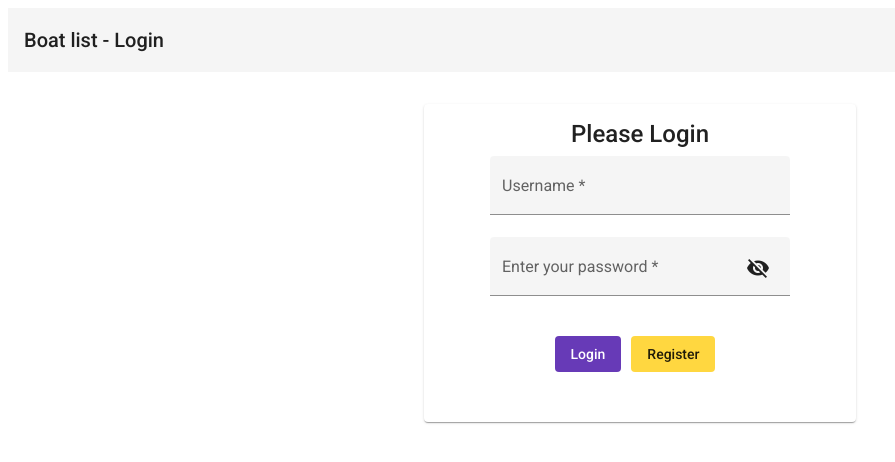
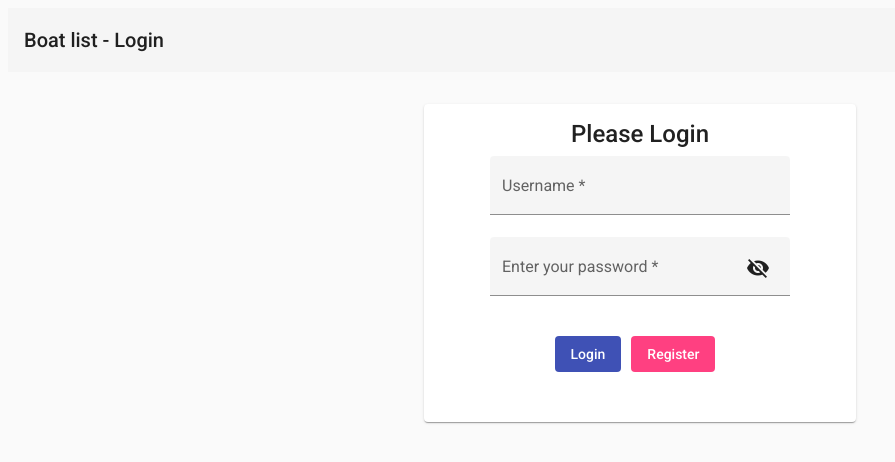
Before and after one commit to Kramoule/Boat-App, an Angular app in the folder boat-app/: page /login in a window 1280 px wide. Shown: the top 462 px of the page, without its empty margins (0-895 px from the left). Built offline with nearby package versions, Linux system fonts and the light colour scheme.

Commit message:
[Frontend] Update style

```diff
--- a/boat-app/src/index.html
+++ b/boat-app/src/index.html
@@ -9,7 +9,7 @@
   <link href="https://fonts.googleapis.com/css?family=Roboto:300,400,500&display=swap" rel="stylesheet">
   <link href="https://fonts.googleapis.com/icon?family=Material+Icons" rel="stylesheet">
 </head>
-<body>
+<body class="mat-app-background">
   <app-root></app-root>
 </body>
 </html>
--- a/boat-app/src/styles.css
+++ b/boat-app/src/styles.css
@@ -1,4 +1,6 @@
 /* You can add global styles to this file, and also import other style files */
+
+@import '@angular/material/prebuilt-themes/indigo-pink.css';
 
 html, body { height: 100%; }
 body {margin: "0px"; font-family: Roboto, "Helvetica Neue", sans-serif; }
```
